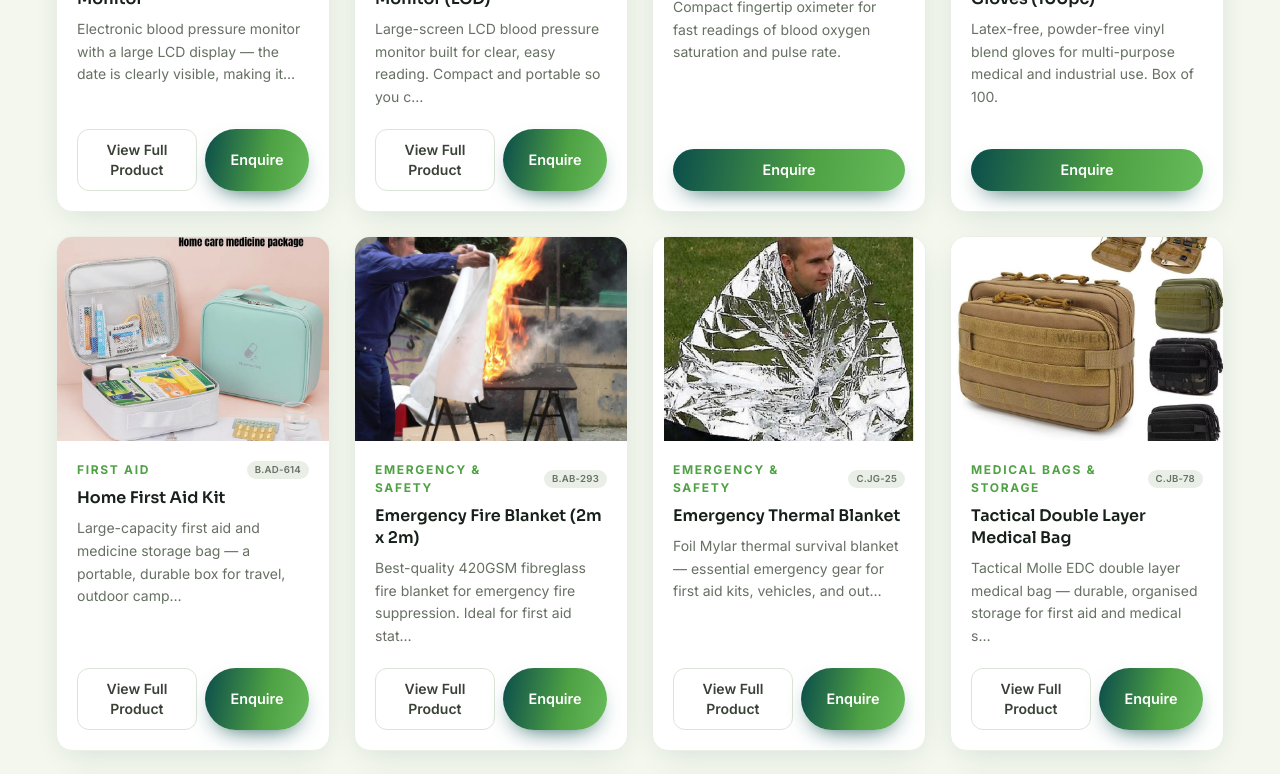
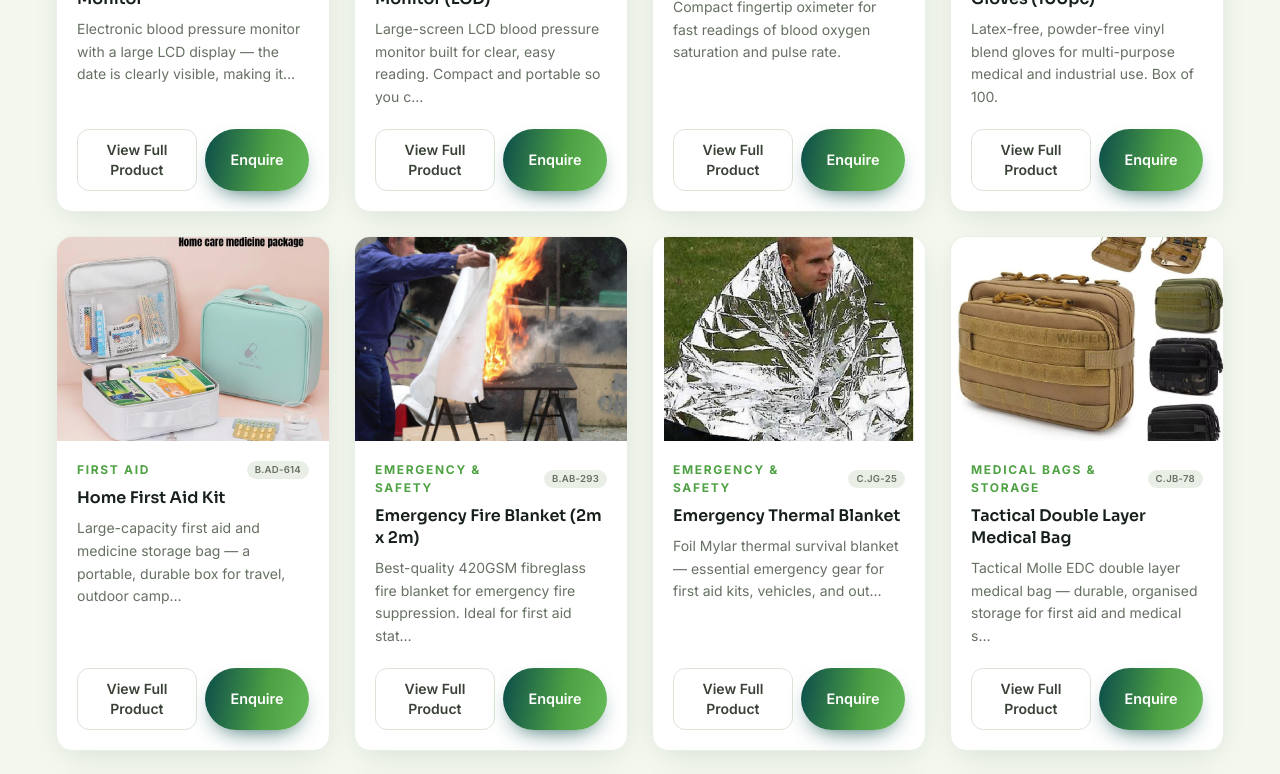
Before and after one commit to LM-Studios-Work/opticore-holdings, a Next.js app: page /medical-supplies in a window 1280 px wide. Shown: the part 1960-2734 px from the top of the page. Built offline with nearby package versions, Linux system fonts and the light colour scheme.

Commit message:
Show View Full Product button on all product cards

```diff
--- a/src/components/ProductCard.tsx
+++ b/src/components/ProductCard.tsx
@@ -67,7 +67,6 @@ export default function ProductCard({
         </p>
 
         <div className="mt-5 flex gap-2">
-          {isTruncated && (
           <button
             type="button"
             onClick={() => onQuote(product)}
@@ -75,11 +74,10 @@ export default function ProductCard({
           >
             View Full Product
           </button>
-          )}
           <button
             type="button"
             onClick={() => onQuote(product)}
-            className={`btn btn-primary py-2.5 text-sm ${isTruncated ? "" : "flex-1"}`}
+            className="btn btn-primary py-2.5 text-sm"
           >
             Enquire
           </button>
```
Lines whose indentation alone changed are shown as unchanged.
